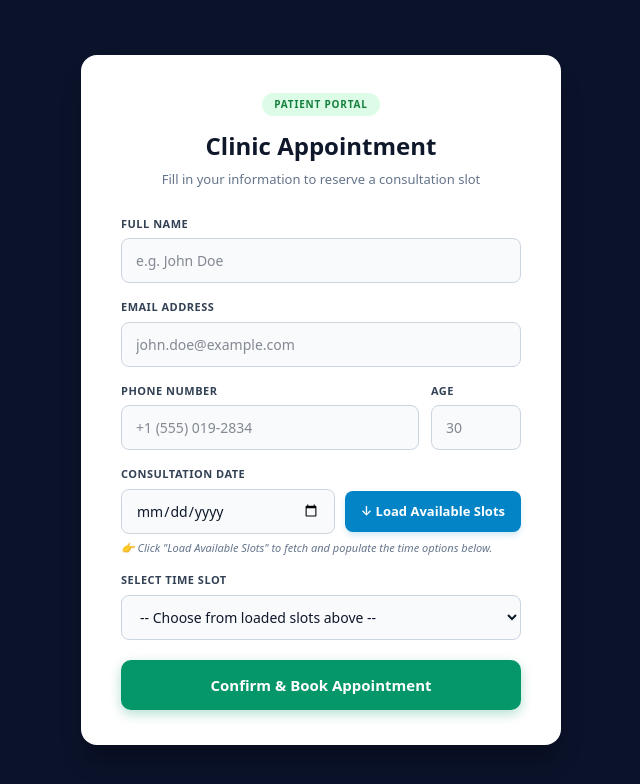
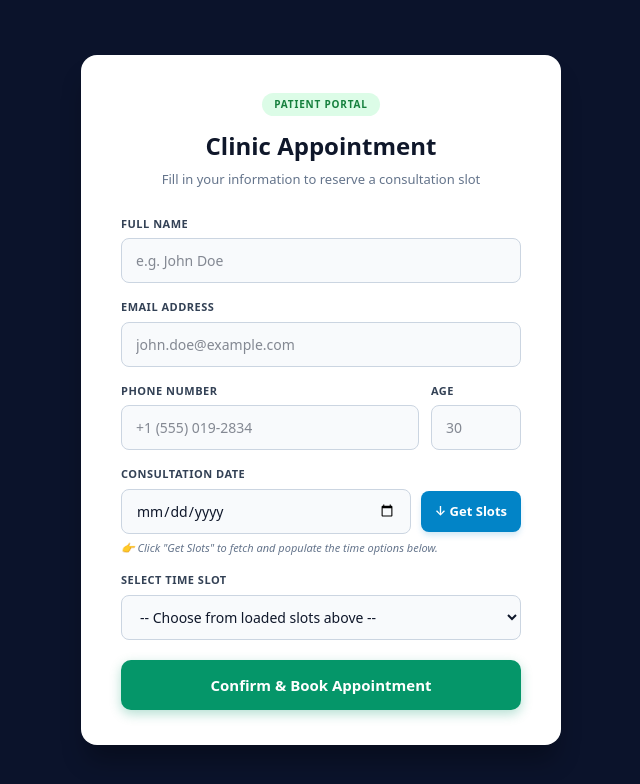
Before and after one commit to khanarhamali/clinic-booking-form, a Next.js app: page / in a window 1280 px wide. Shown: the top 784 px of the page, without its empty margins (319-959 px from the left). Built offline with nearby package versions, Linux system fonts and the light colour scheme.

Commit message:
Improve UI/UX of a form, increase the size of the slot field

```diff
--- a/app/page.tsx
+++ b/app/page.tsx
@@ -183,26 +183,26 @@ export default function BookingPage() {
 
           <div style={{ marginBottom: '6px' }}>
             <div style={labelStyle}>Consultation Date</div>
-            <div style={{ display: 'flex', gap: '10px', alignItems: 'center' }}>
+            <div style={{ display: 'grid', gridTemplateColumns: '1fr auto', gap: '10px', alignItems: 'center' }}>
               <input
                 type="date"
                 required
                 value={form.eventDate}
                 onChange={e => setForm({...form, eventDate: e.target.value})}
-                style={{ ...inputStyle, flex: 1 }}
+                style={inputStyle}
               />
               <button
                 type="button"
                 onClick={fetchAvailableSlots}
-                style={{ background: '#0284c7', color: 'white', border: 'none', padding: '11px 16px', borderRadius: '8px', cursor: 'pointer', fontSize: '13px', fontWeight: '600', whiteSpace: 'nowrap', boxShadow: '0 4px 6px -1px rgba(2, 132, 199, 0.2)' }}
+                style={{ background: '#0284c7', color: 'white', border: 'none', padding: '11px 14px', borderRadius: '8px', cursor: 'pointer', fontSize: '13px', fontWeight: '600', whiteSpace: 'nowrap', boxShadow: '0 4px 6px -1px rgba(2, 132, 199, 0.2)' }}
               >
-                {loadingSlots ? 'Loading...' : '↓ Load Available Slots'}
+                {loadingSlots ? 'Loading...' : '↓ Get Slots'}
               </button>
             </div>
           </div>
 
           <div style={{ fontSize: '11px', color: '#64748b', fontStyle: 'italic', marginBottom: '16px' }}>
-            👉 Click "Load Available Slots" to fetch and populate the time options below.
+            👉 Click "Get Slots" to fetch and populate the time options below.
           </div>
 
           <div style={{ marginBottom: '20px' }}>
```
